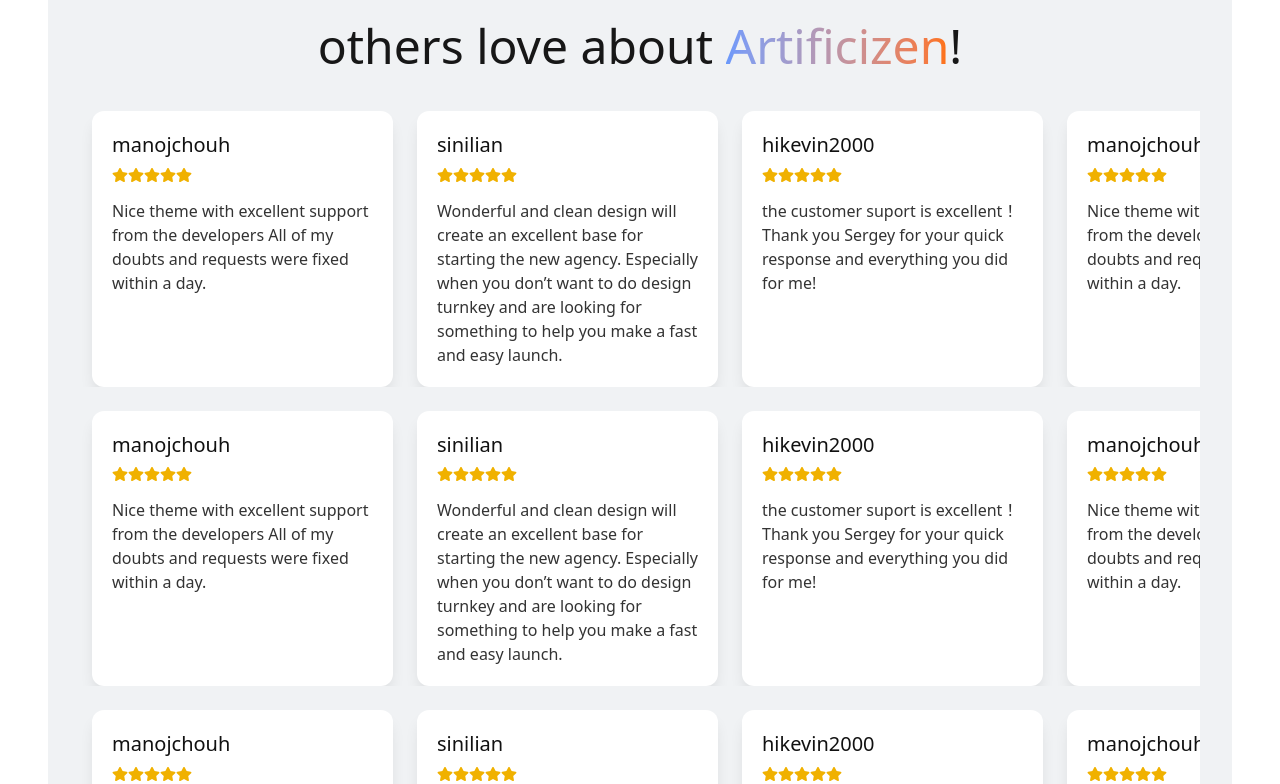
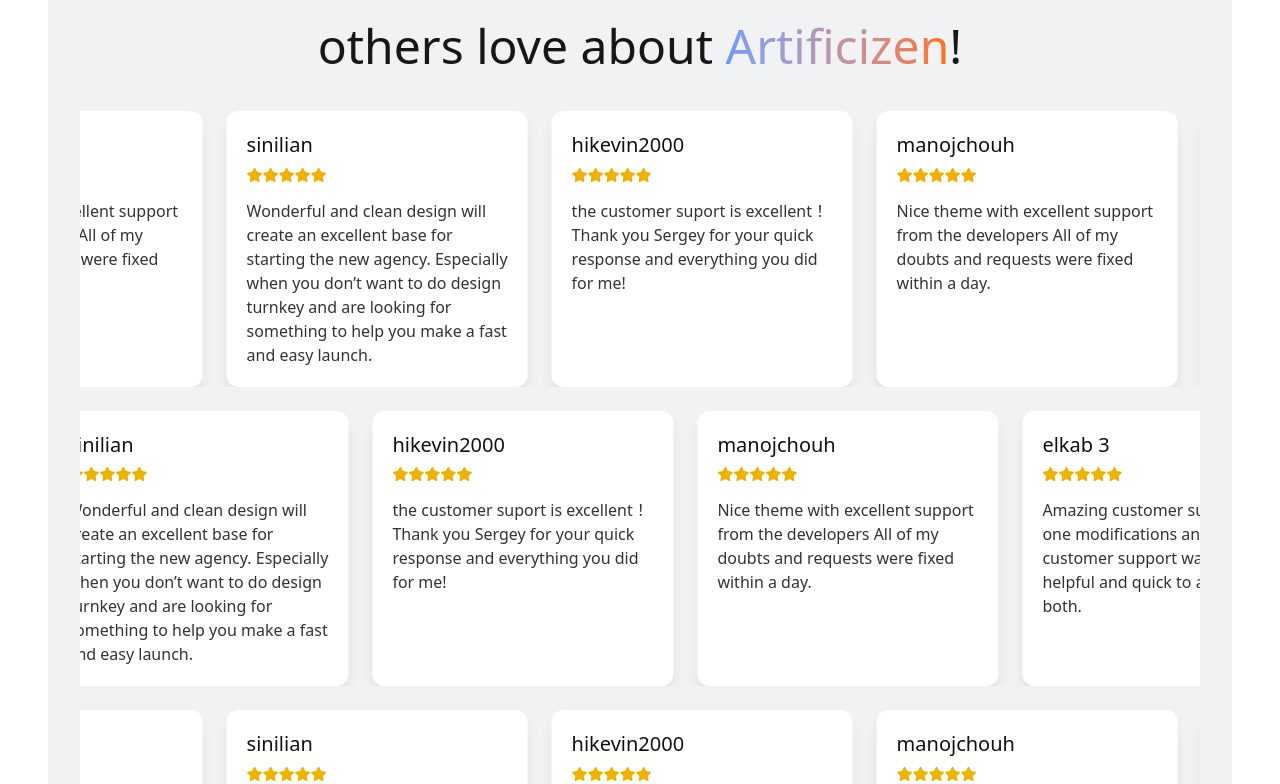
Before and after one commit to m-abdullah-code/artificizen-portfolio, a Next.js app: page /services in a window 1280 px wide. Shown: the part 3476-4260 px from the top of the page. Built offline with nearby package versions, Linux system fonts and the light colour scheme.

Commit message:
fixed marquee & ticker

```diff
--- a/app/globals.css
+++ b/app/globals.css
@@ -425,8 +425,7 @@
 }
 
 .animate-marquee-ltr {
-  animation: marquee-ltr 25s linear infinite;
-  /* Adjust 25s for speed */
+  animation: marquee-ltr 50s linear infinite;
 }
 
 @keyframes marquee-rtl {
@@ -440,8 +439,7 @@
 }
 
 .animate-marquee-rtl {
-  animation: marquee-rtl 25s linear infinite;
-  /* Adjust 25s for speed */
+  animation: marquee-rtl 50s linear infinite;
 }
 
 @media (max-width: 768px) {
@@ -561,3 +559,33 @@
   }
 
 }
+
+
+
+@keyframes review-ltr {
+  from {
+    transform: translateX(0);
+  }
+
+  to {
+    transform: translateX(-50%);
+  }
+}
+
+.review-marquee-ltr {
+  animation: review-ltr 20s linear infinite;
+}
+
+@keyframes review-rtl {
+  from {
+    transform: translateX(-50%);
+  }
+
+  to {
+    transform: translateX(0);
+  }
+}
+
+.review-marquee-rtl {
+  animation: review-rtl 20s linear infinite;
+}
```
Also changed, not shown: public/assets/AboutUs/talha.png (deleted).
